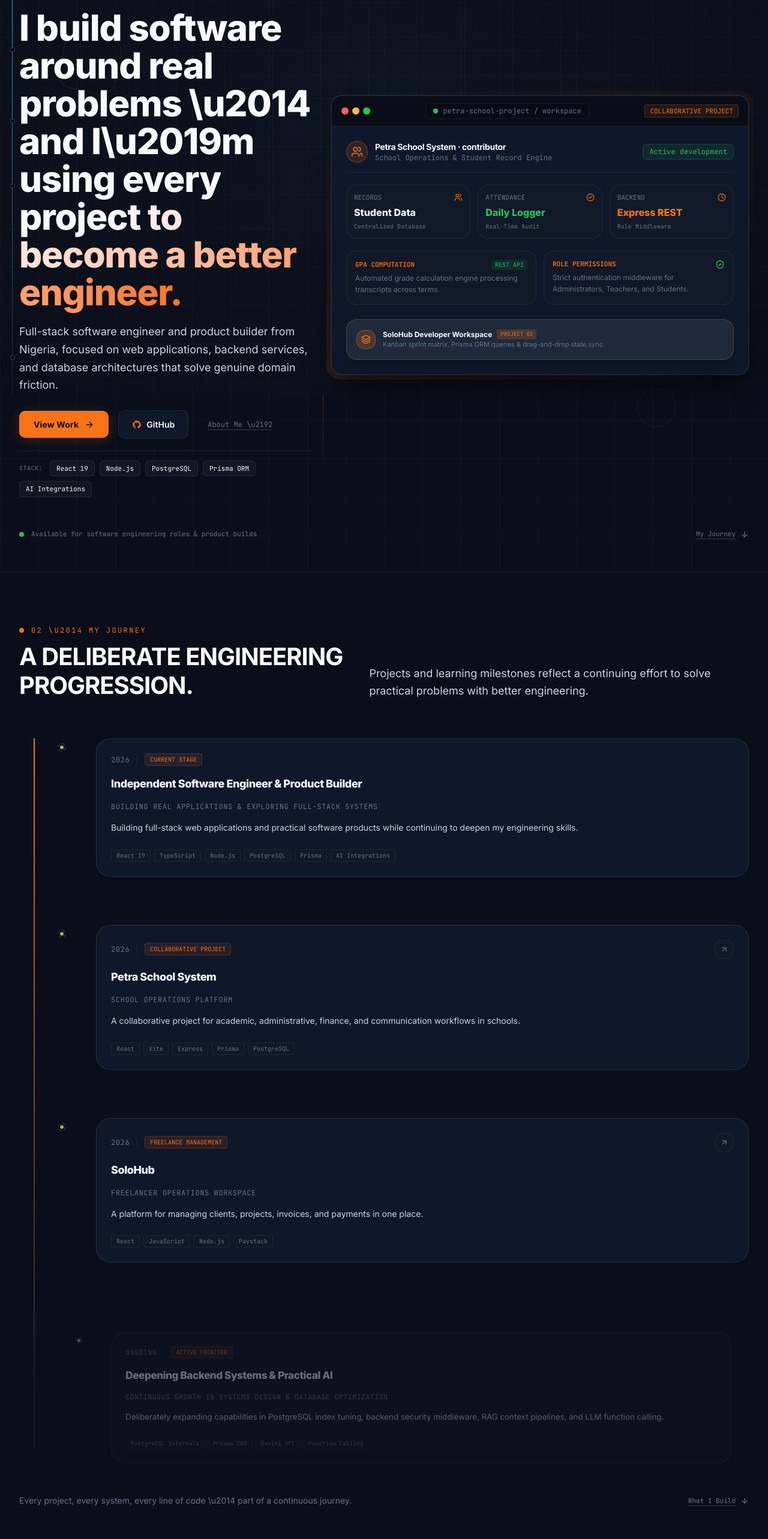
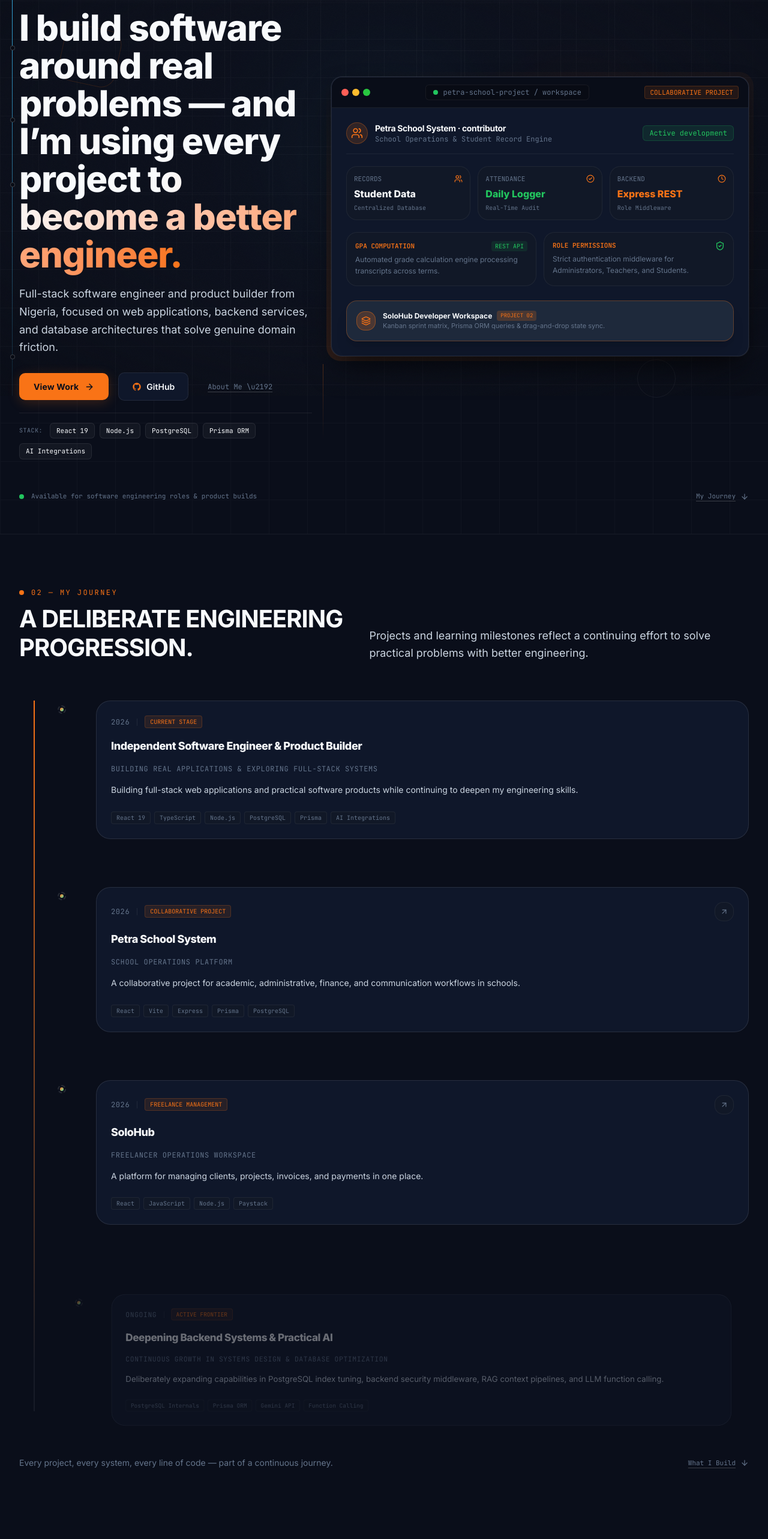
Before and after one commit to OlatomiwaTech/OlatomiwaTech.github.io, a React (Vite) app: page / in a window 1280 px wide. Shown: the part 140-2706 px from the top of the page at 60% size. Built offline with nearby package versions, Linux system fonts and the light colour scheme.

Commit message:
Fix: Replace Unicode character for dash with an en dash in various components

```diff
--- a/src/components/About.tsx
+++ b/src/components/About.tsx
@@ -9,7 +9,7 @@ export const About: React.FC = () => {
         <FadeUp className="flex items-center gap-3 mb-8 md:mb-10">
           <span className="w-2 h-2 rounded-full bg-[var(--accent)]" />
           <p className="font-mono text-xs tracking-[0.2em] uppercase text-[var(--accent)]">
-            08 \u2014 About Me
+            08 — About Me
           </p>
         </FadeUp>
 
--- a/src/components/Contact.tsx
+++ b/src/components/Contact.tsx
@@ -57,7 +57,7 @@ export const Contact: React.FC = () => {
 
   return (
     <section id="contact" className="bg-[var(--surface)] section-shell relative overflow-hidden border-t border-white/[0.06]">
-      {/* Background wordmark \u2014 clipped to section */}
+      {/* Background wordmark — clipped to section */}
       <div
         className="absolute bottom-0 right-0 font-black text-white/[0.015] leading-none tracking-tighter select-none pointer-events-none translate-x-[10%] translate-y-[10%]"
         style={{ fontSize: 'clamp(6rem, 18vw, 22rem)', lineHeight: 0.8 }}
@@ -74,7 +74,7 @@ export const Contact: React.FC = () => {
             <div className="flex items-center gap-3">
               <span className="w-2 h-2 rounded-full bg-[var(--accent)]" />
               <p className="font-mono text-xs tracking-[0.2em] uppercase text-[var(--accent)]">
-                09 \u2014 Contact
+                09 — Contact
               </p>
             </div>
 
--- a/src/components/CurrentFrontier.tsx
+++ b/src/components/CurrentFrontier.tsx
@@ -12,7 +12,7 @@ export const CurrentFrontier: React.FC = () => {
             <div className="flex items-center gap-3 mb-3">
               <span className="w-2 h-2 rounded-full bg-[var(--accent)]" />
               <p className="font-mono text-xs tracking-[0.2em] uppercase text-[var(--accent)]">
-                06 \u2014 Current Frontier
+                06 — Current Frontier
               </p>
             </div>
             <h2 className="type-section">
--- a/src/components/EngineeringThinking.tsx
+++ b/src/components/EngineeringThinking.tsx
@@ -34,7 +34,7 @@ export const EngineeringThinking: React.FC = () => {
       <div className="section-container relative z-10">
         <div className="flex items-center gap-3 mb-4">
           <span className="w-2 h-2 rounded-full bg-[var(--accent)]" />
-          <p className="font-mono text-xs tracking-[0.2em] uppercase text-[var(--accent)]">05 \u2014 How I Think</p>
+          <p className="font-mono text-xs tracking-[0.2em] uppercase text-[var(--accent)]">05 — How I Think</p>
         </div>
 
         <h2 className="type-section mb-4">
@@ -47,7 +47,7 @@ export const EngineeringThinking: React.FC = () => {
           </p>
         </div>
 
-        {/* Process steps \u2014 scroll-linked, no stagger */}
+        {/* Process steps — scroll-linked, no stagger */}
         <div className="grid grid-cols-1 sm:grid-cols-2 xl:grid-cols-3 2xl:grid-cols-6 gap-4 md:gap-6 relative mb-12 md:mb-16">
           {PHILOSOPHY_STEPS.map((step, idx) => (
             <ProcessStep key={step.step} step={step} idx={idx} />
@@ -96,7 +96,7 @@ export const EngineeringThinking: React.FC = () => {
                 animate={activated ? { x: [0, 4, 0] } : {}}
                 transition={{ duration: 0.6, delay: 0.3 }}
               >
-                System Topology \u2014 Activated
+                System Topology — Activated
               </motion.span>
             </div>
 
--- a/src/components/Hero.tsx
+++ b/src/components/Hero.tsx
@@ -88,9 +88,9 @@ export const Hero: React.FC = () => {
             </div>
 
             <h1 className="type-hero max-w-[22ch] sm:max-w-none">
-              I build software around real problems \u2014{' '}
+              I build software around real problems —{' '}
               <span className="text-transparent bg-clip-text bg-gradient-to-r from-[var(--text-primary)] via-[var(--text-primary)] to-[var(--accent)]">
-                and I\u2019m using every project to become a better engineer.
+                and I’m using every project to become a better engineer.
               </span>
             </h1>
 
--- a/src/components/Journey.tsx
+++ b/src/components/Journey.tsx
@@ -90,7 +90,7 @@ const JourneyHeader: React.FC = () => (
       <div className="flex items-center gap-3 mb-3">
         <span className="w-2 h-2 rounded-full bg-[var(--accent)]" />
         <p className="font-mono text-xs tracking-[0.2em] uppercase text-[var(--accent)]">
-          02 \u2014 My Journey
+          02 — My Journey
         </p>
       </div>
       <h2 className="type-section">
@@ -192,7 +192,7 @@ const JourneyMilestone: React.FC<{
 const JourneyFooter: React.FC<{ scrollTo: (id: string) => void }> = ({ scrollTo }) => (
   <div className="mt-12 md:mt-16 flex flex-col sm:flex-row sm:items-center justify-between gap-4">
     <p className="text-sm text-[var(--text-muted)]">
-      Every project, every system, every line of code \u2014 part of a continuous journey.
+      Every project, every system, every line of code — part of a continuous journey.
     </p>
     <button
       onClick={() => scrollTo('#capabilities')}
--- a/src/components/NowSection.tsx
+++ b/src/components/NowSection.tsx
@@ -12,7 +12,7 @@ export const NowSection: React.FC = () => {
             <div className="flex items-center gap-3 mb-3">
               <span className="w-2.5 h-2.5 rounded-full bg-[var(--success)] animate-pulse" />
               <p className="font-mono text-xs tracking-[0.2em] uppercase text-[var(--success)]">
-                07 \u2014 Now (Live Snapshot)
+                07 — Now (Live Snapshot)
               </p>
             </div>
             <h2 className="type-section">
--- a/src/components/WhatIBuild.tsx
+++ b/src/components/WhatIBuild.tsx
@@ -15,7 +15,7 @@ export const WhatIBuild: React.FC = () => {
               <div className="flex items-center gap-3 mb-3">
                 <span className="w-2 h-2 rounded-full bg-[var(--accent)]" />
                 <p className="font-mono text-xs tracking-[0.2em] uppercase text-[var(--accent)]">
-                  03 \u2014 What I Build
+                  03 — What I Build
                 </p>
               </div>
               <h2 className="type-section">
```
